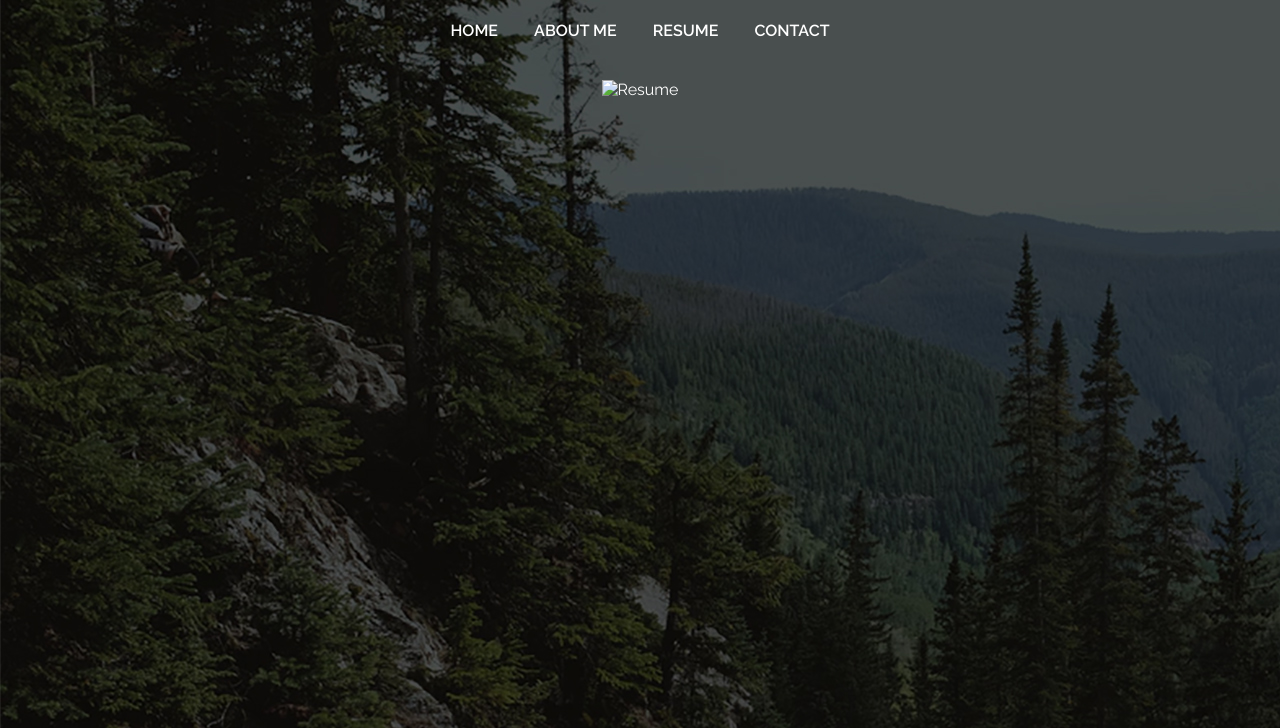
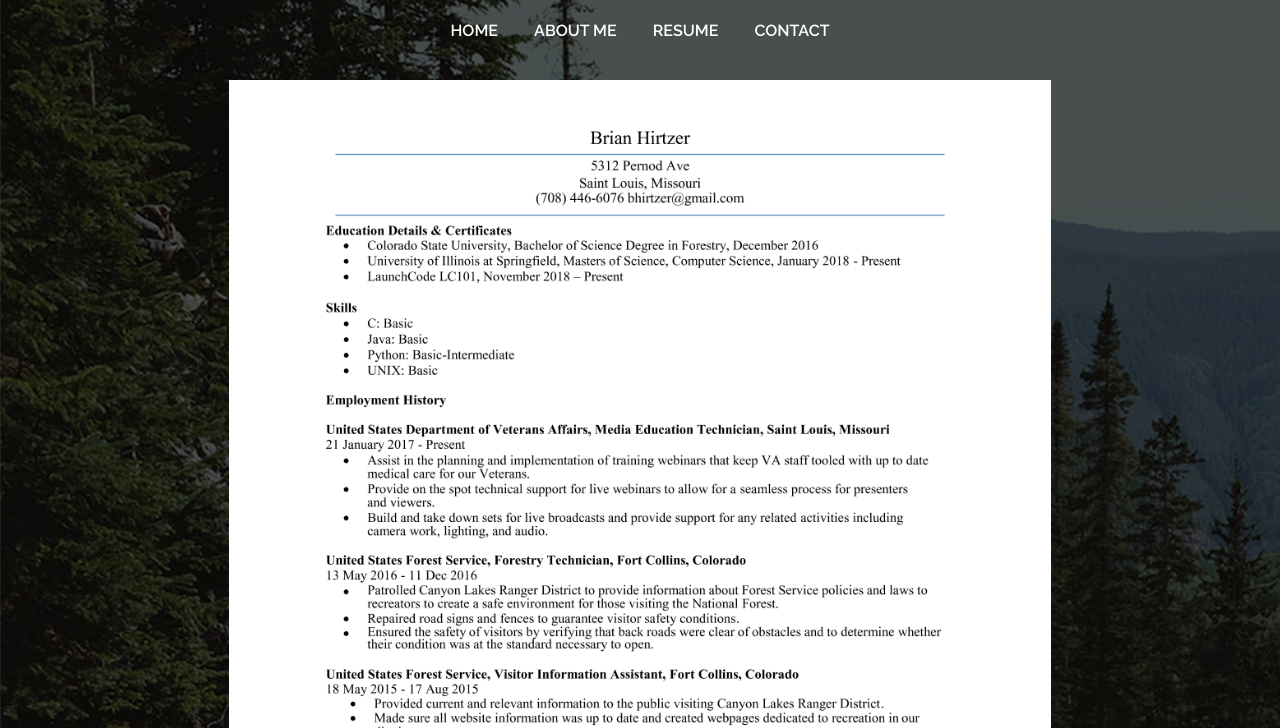
Before and after one commit to bhirtzer/Personal-Page, a plain HTML site: page resume.html in a window 1280 px wide. Shown: the part 72-800 px from the top of the page. Drawn offline with Linux system fonts and the light colour scheme.

Commit message:
updating resume
Updating resume

```diff
--- a/resume.html
+++ b/resume.html
@@ -30,7 +30,7 @@
 		<!-- === START MAIN === -->
 		<main role="main">
 			<article>
-				<img class="resume" src="Resume_12.17.18.pdf" alt="Resume">
+				<img class="resume" src="Resume.png" alt="Resume">
 			</article>
 		</main>
 		<!-- end main -->
```
